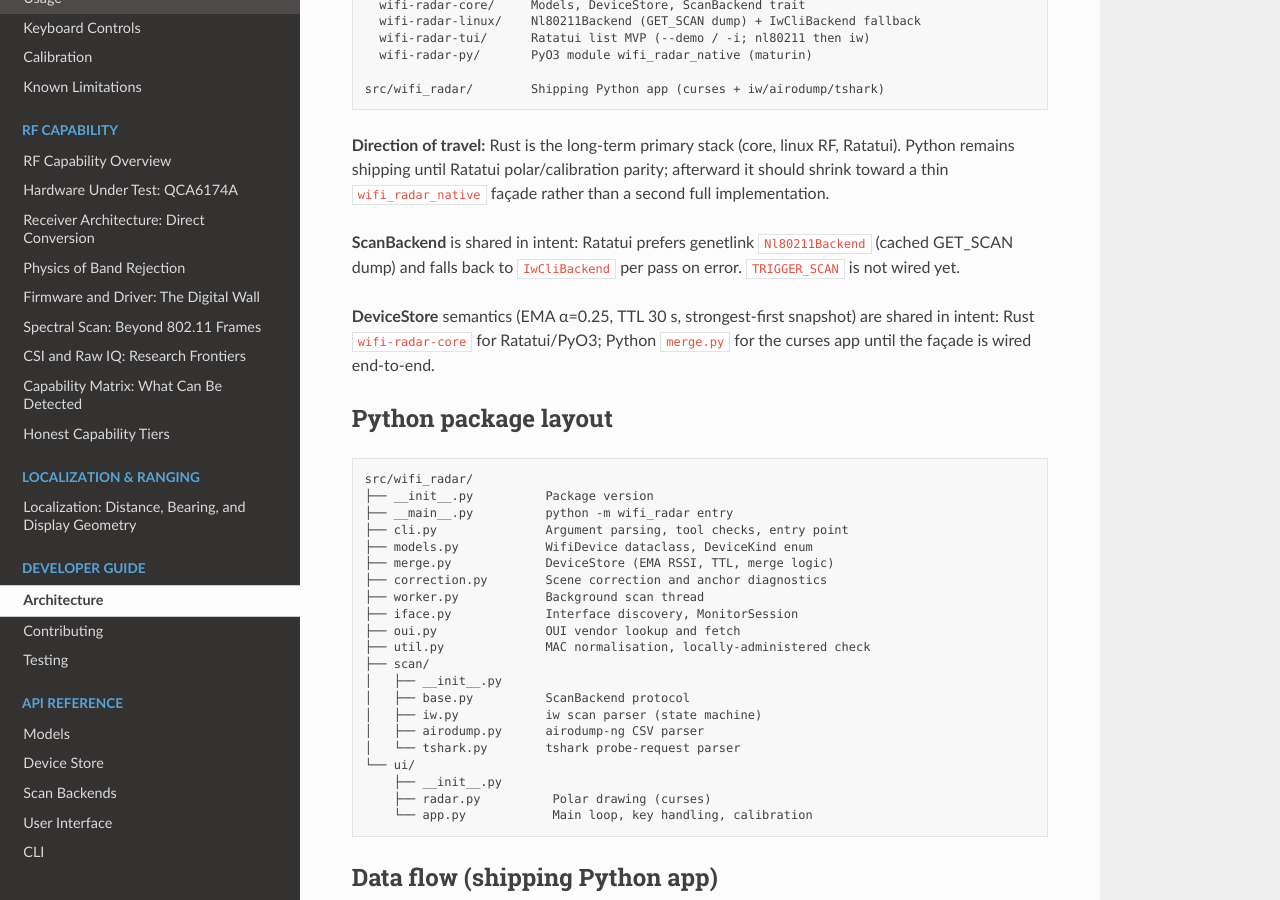
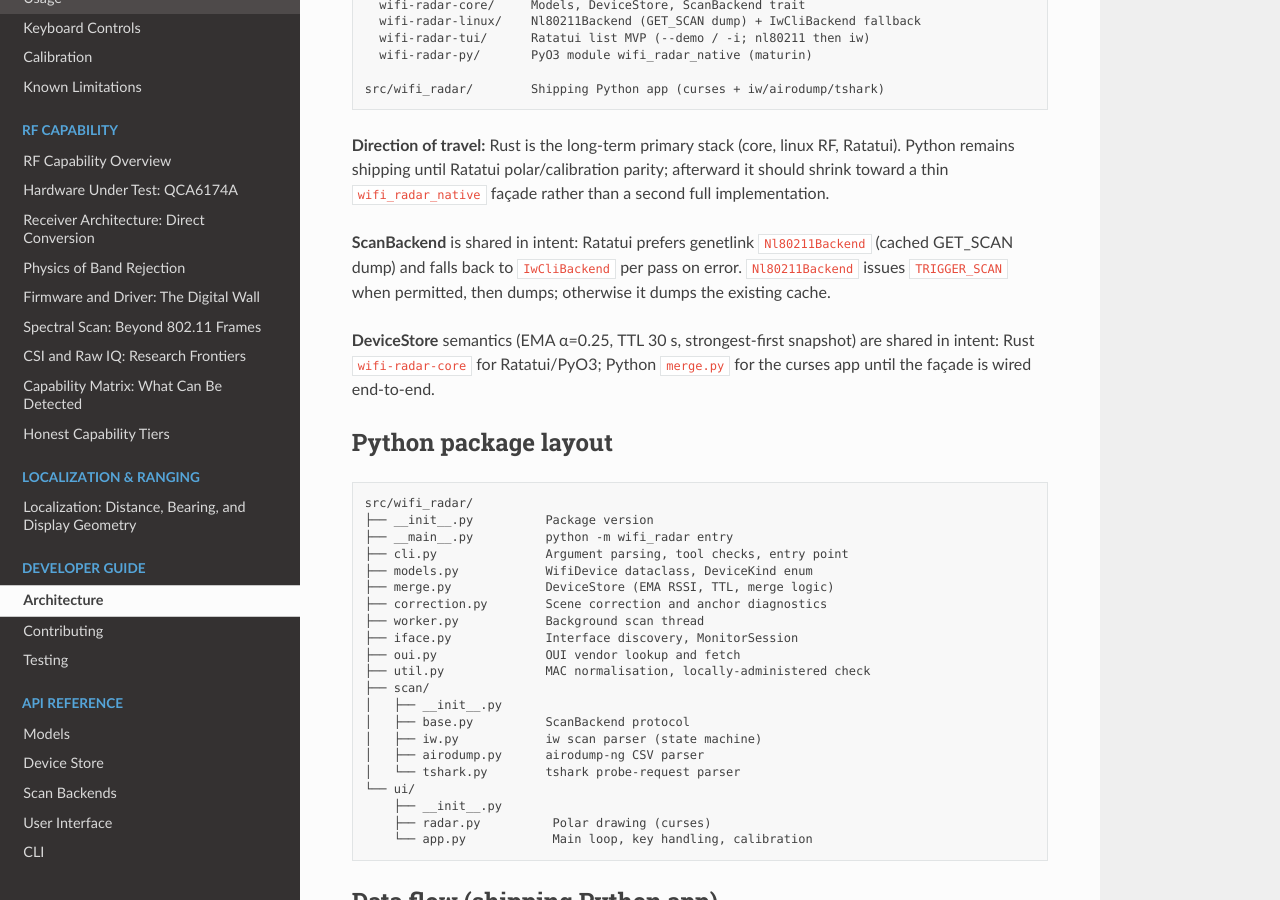
Before and after one commit to mkhellat/wifi-radar, a Sphinx documentation site: the page built from docs/dev/architecture.rst, in a window 1280 px wide and 900 px high, scrolled down 321 px. Built offline with Sphinx 7.4.7 and the Read the Docs theme 3.1.0, drawn with Linux system fonts in a browser that asks for light colours.

Commit message:
docs: note nl80211 TRIGGER_SCAN plus cache fallback
Linux README and architecture still said TRIGGER_SCAN was not
wired after the backend started triggering when permitted.

Document trigger-then-dump and the dump-only fallback path.

Verified by reading the docs against Nl80211Backend::scan.

```diff
--- a/docs/dev/architecture.rst
+++ b/docs/dev/architecture.rst
@@ -25,7 +25,9 @@ façade rather than a second full implementation.
 
 **ScanBackend** is shared in intent: Ratatui prefers genetlink
 ``Nl80211Backend`` (cached GET_SCAN dump) and falls back to
-``IwCliBackend`` per pass on error. ``TRIGGER_SCAN`` is not wired yet.
+``IwCliBackend`` per pass on error. ``Nl80211Backend`` issues
+``TRIGGER_SCAN`` when permitted, then dumps; otherwise it dumps the
+existing cache.
 
 **DeviceStore** semantics (EMA α=0.25, TTL 30 s, strongest-first snapshot)
 are shared in intent: Rust ``wifi-radar-core`` for Ratatui/PyO3; Python
```
Also changed, not shown: crates/wifi-radar-linux/README.md.
